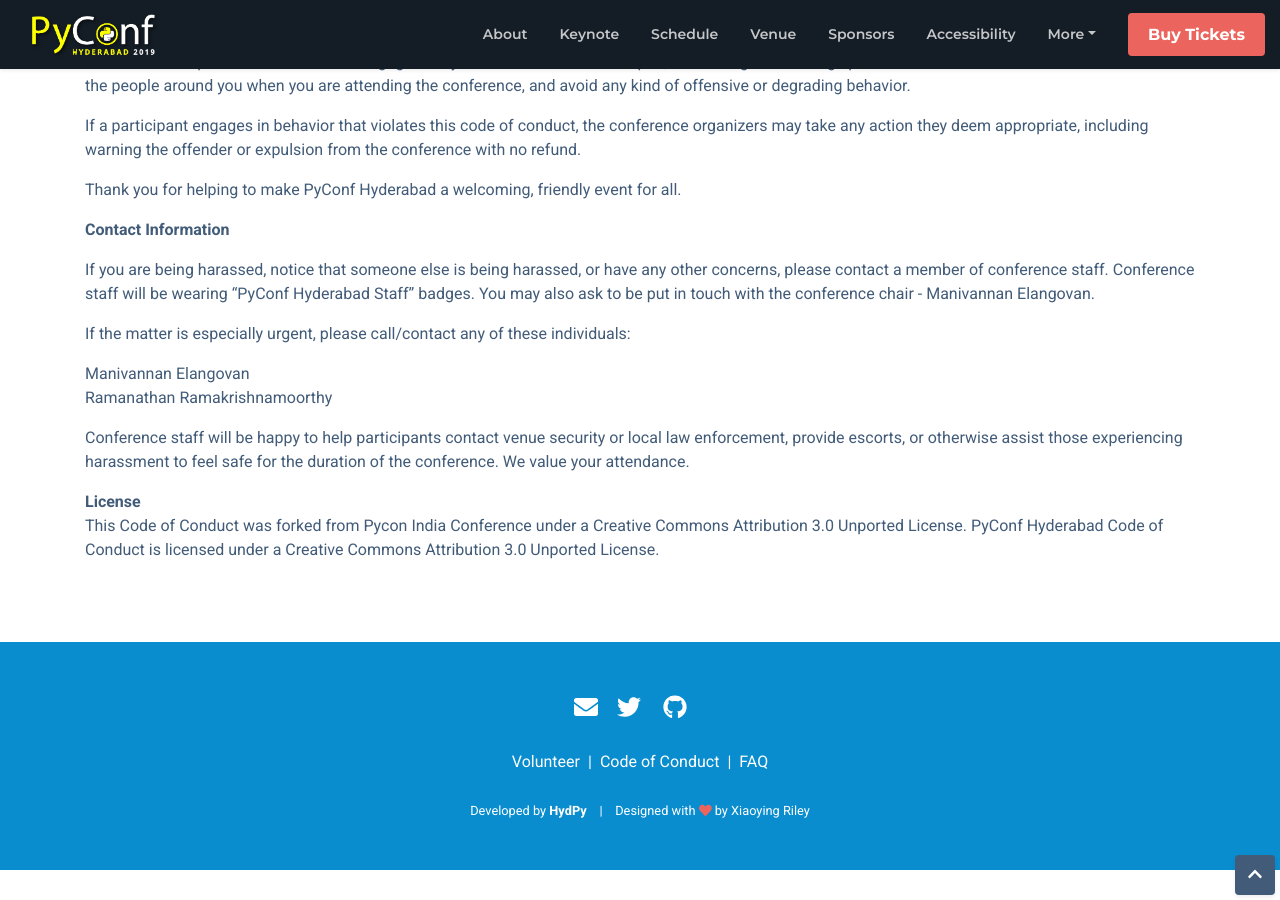
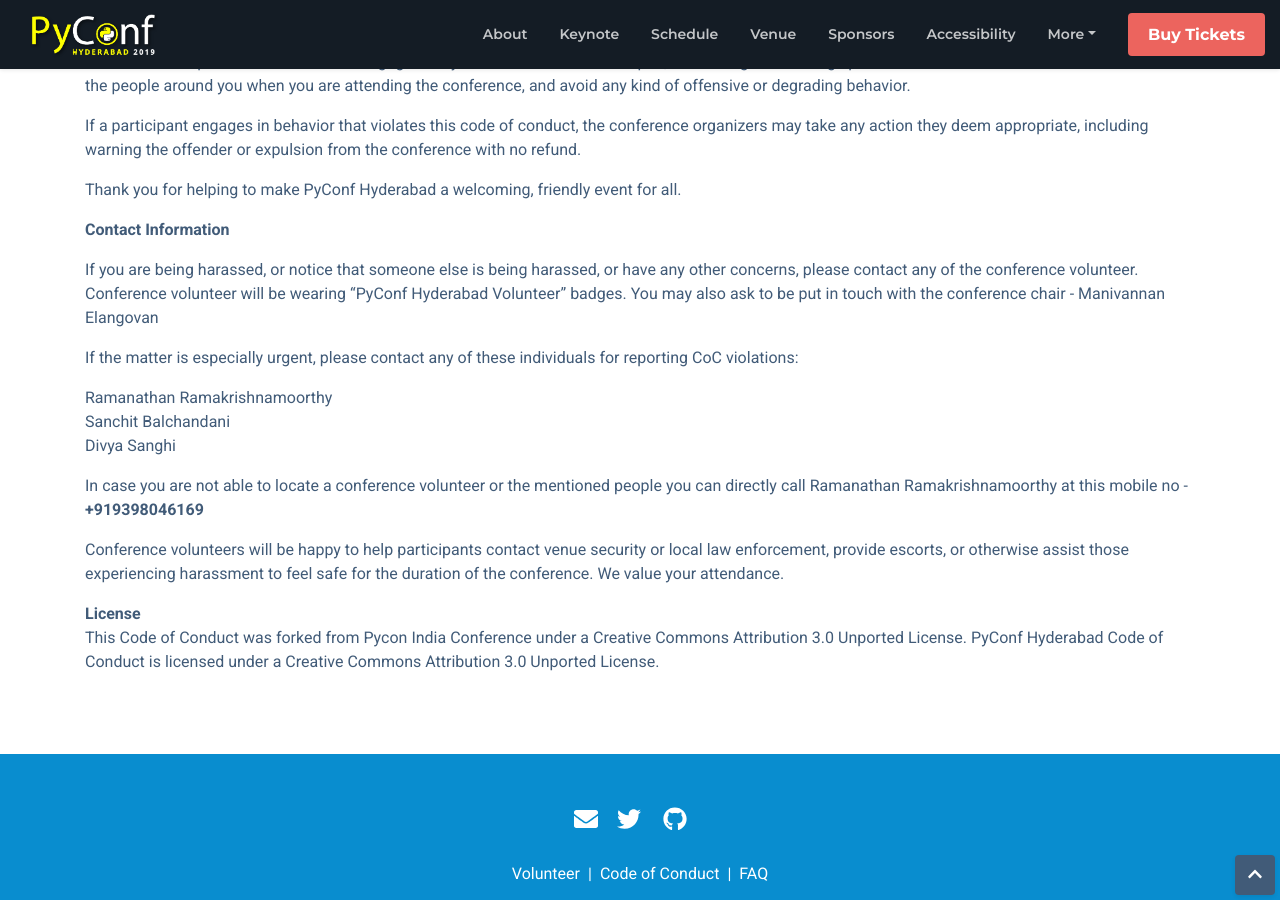
Before and after one commit to HydPy/hydpyconf2019, a Jekyll site: the page built from coc.md, in a window 1280 px wide and 900 px high, scrolled down 656 px. Built offline with Jekyll 4.4.1, drawn with Linux system fonts in a browser that asks for light colours; nearby versions of some CDN libraries.

Commit message:
Update CoC (#135)

```diff
--- a/coc.md
+++ b/coc.md
@@ -21,15 +21,18 @@
 
 <p><b>Contact Information</b></p>
 
-<p>If you are being harassed, notice that someone else is being harassed, or have any other concerns, please contact a member of conference staff. Conference staff will be wearing “PyConf Hyderabad Staff” badges.
-You may also ask to be put in touch with the conference chair - Manivannan Elangovan.</p>
+<p>If you are being harassed, or notice that someone else is being harassed, or have any other concerns, please contact any of the conference volunteer. Conference volunteer will be wearing “PyConf Hyderabad Volunteer” badges.
+You may also ask to be put in touch with the conference chair - Manivannan Elangovan</p>
 
-<p>If the matter is especially urgent, please call/contact any of these individuals:</p>
+<p>If the matter is especially urgent, please contact any of these individuals for reporting CoC violations:</p>
 
-<p>Manivannan Elangovan<br />
-Ramanathan Ramakrishnamoorthy<br /></p>
+<p>Ramanathan Ramakrishnamoorthy<br />
+Sanchit Balchandani<br />
+Divya Sanghi</p>
 
-<p>Conference staff will be happy to help participants contact venue security or local law enforcement, provide escorts, or otherwise assist those experiencing harassment to feel safe for the duration of the conference. We value your attendance.</p>
+In case you are not able to locate a conference volunteer or the mentioned people you can directly call Ramanathan Ramakrishnamoorthy at this mobile no - <b>+919398046169</b>
+
+<p>Conference volunteers will be happy to help participants contact venue security or local law enforcement, provide escorts, or otherwise assist those experiencing harassment to feel safe for the duration of the conference. We value your attendance.</p>
 
 <p><b>License</b><br />
 This Code of Conduct was forked from Pycon India Conference under a Creative Commons Attribution 3.0 Unported License.
```
